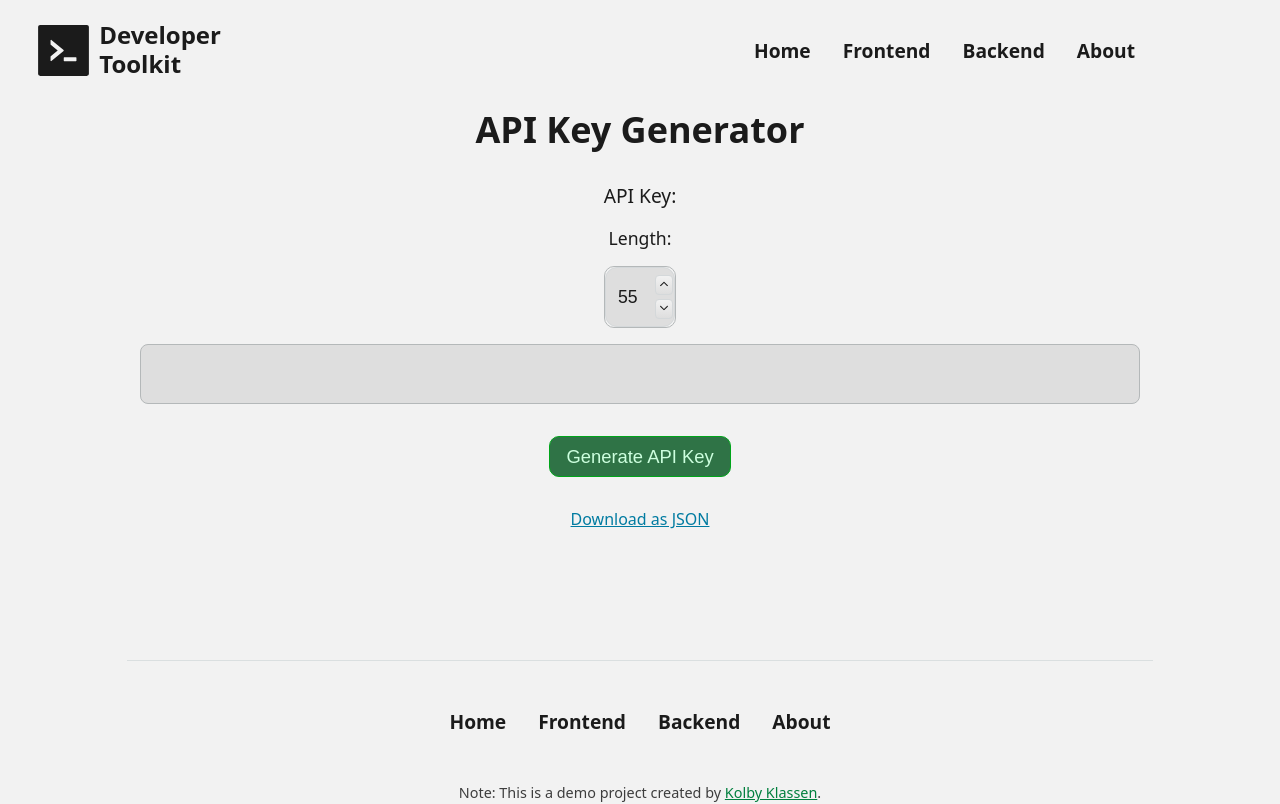
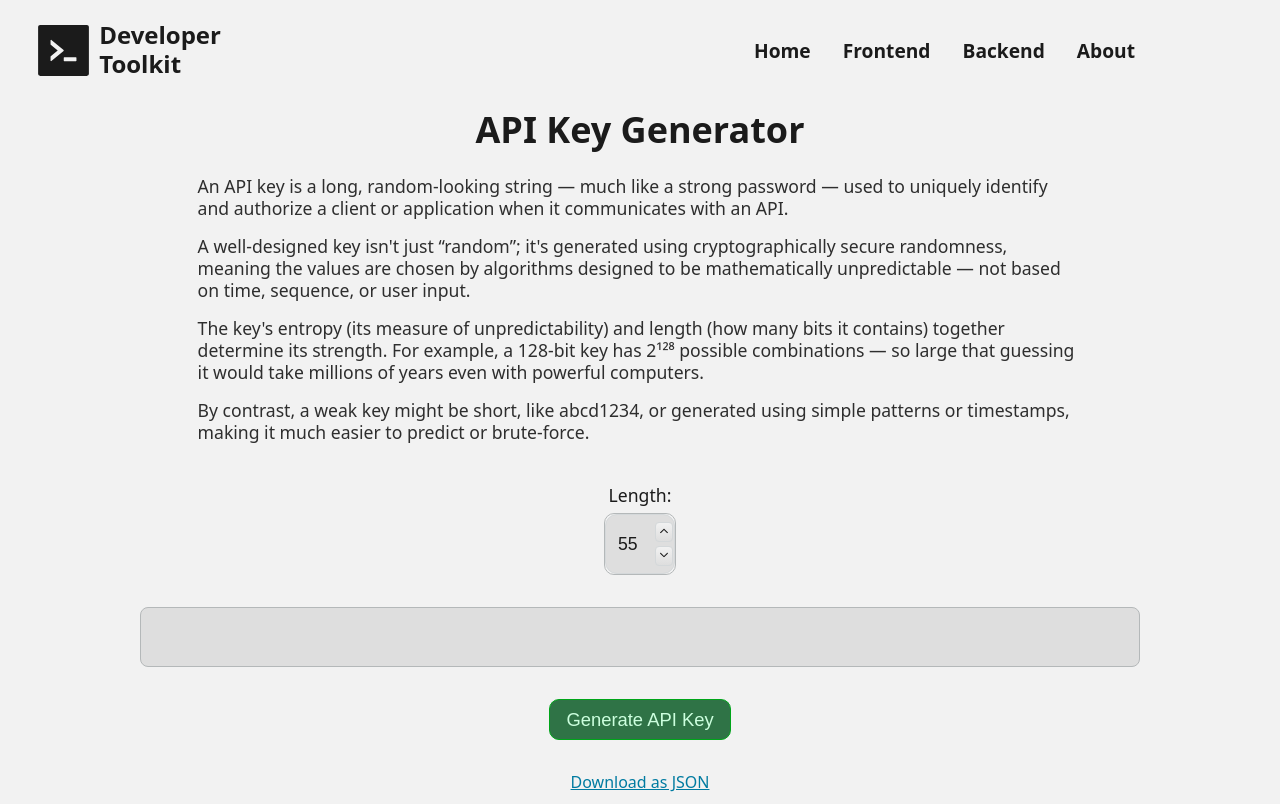
Before and after one commit to kolby-k/dev-toolkit-v2, a React (Vite) app in the folder app/: page /tools/api-key-generator in a window 1280 px wide. Shown: the top 804 px of the page. Built offline with nearby package versions, Linux system fonts and the light colour scheme.

Commit message:
update: add description to API Key Generator Tool

```diff
--- a/app/src/routes/tools/APIKeyGenerator.tsx
+++ b/app/src/routes/tools/APIKeyGenerator.tsx
@@ -58,10 +58,34 @@ function APIKeyGenerator() {
     <div id="tool-page-content">
       <div id="tool-title-section">
         <h2>API Key Generator</h2>
+        <div className="description-container">
+          <p>
+            An API key is a long, random-looking string — much like a strong
+            password — used to uniquely identify and authorize a client or
+            application when it communicates with an API.
+          </p>
+          <p>
+            A well-designed key isn't just “random”; it's generated using
+            cryptographically secure randomness, meaning the values are chosen
+            by algorithms designed to be mathematically unpredictable — not
+            based on time, sequence, or user input.
+          </p>
+          <p>
+            The key's entropy (its measure of unpredictability) and length (how
+            many bits it contains) together determine its strength. For example,
+            a 128-bit key has 2¹²⁸ possible combinations — so large that
+            guessing it would take millions of years even with powerful
+            computers.
+          </p>
+          <p>
+            By contrast, a weak key might be short, like abcd1234, or generated
+            using simple patterns or timestamps, making it much easier to
+            predict or brute-force.
+          </p>
+        </div>
       </div>
       <div id="tool-wrapper-small">
-        <h6 style={{ fontWeight: 500 }}>API Key:</h6>
-        <label>Length:</label>
+        <label style={{ marginBottom: "-10px" }}>Length:</label>
         <span id="number-input-wrapper">
           <input
             type="number"
--- a/app/src/styles/APIKeyGenerator.css
+++ b/app/src/styles/APIKeyGenerator.css
@@ -85,6 +85,7 @@
   position: relative;
   border: 1px solid var(--border);
   border-radius: 10px;
+  margin-bottom: 1rem;
 }
 .number-input {
   width: 70px;
@@ -127,3 +128,35 @@
   -webkit-appearance: none;
   margin: 0;
 }
+
+.description-container {
+  display: flex;
+  flex-wrap: wrap;
+  justify-content: center;
+
+  gap: 1rem;
+  padding: 0.5rem 0;
+  margin-top: 1rem;
+
+  color: var(--text-secondary);
+}
+
+.description-container p {
+  width: 70%;
+  min-width: 300px;
+  text-align: left;
+
+  font-size: 1.2rem;
+}
+
+@media (min-width: 1250px) {
+  .description-container p {
+    font-size: 1.1rem;
+  }
+}
+
+@media (min-width: 1500px) {
+  .description-container p {
+    width: 60%;
+  }
+}
--- a/app/src/styles/Tools.css
+++ b/app/src/styles/Tools.css
@@ -2,6 +2,11 @@
   display: flex;
   flex-direction: column;
   align-items: center;
+
+  max-width: 1500px;
+
+  margin: auto;
+  padding: 0 1rem;
 
   /* border: 1px solid green; */
 }
```
